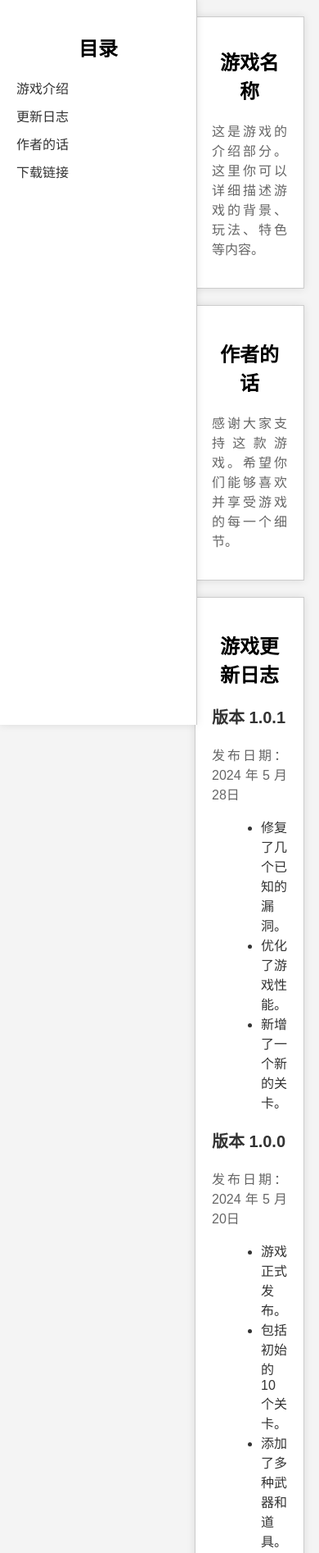
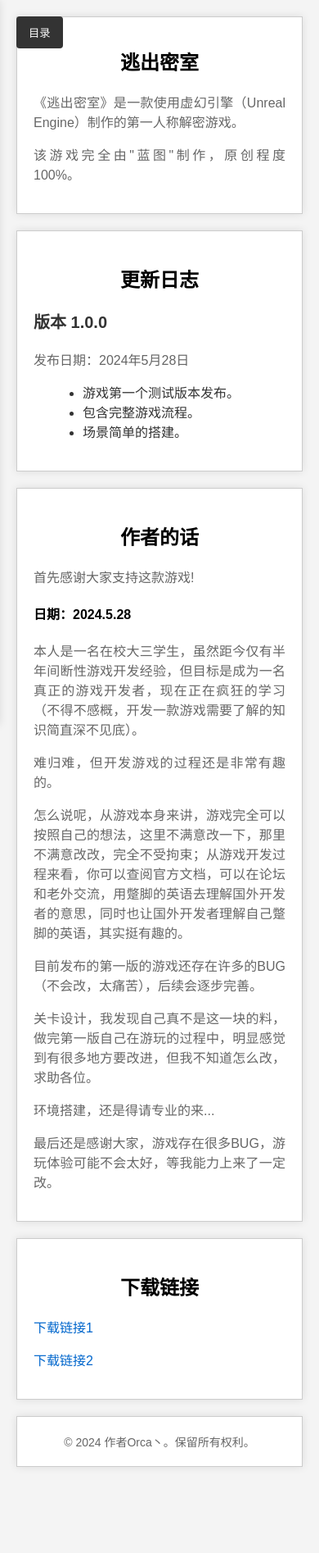
Before and after one commit to dauphinYan/OutRoom_GameLog, a plain HTML site: page index.html in a window 390 px wide. Shown: the top 1894 px of the page at 82% size. After the commit the page ends 1829 px from the top, so only its background shows below. Drawn offline with Linux system fonts and the light colour scheme.

Commit message:
2024.5.29

```diff
--- a/index.html
+++ b/index.html
@@ -1,13 +1,17 @@
 <!DOCTYPE html>
 <html lang="zh-CN">
+
 <head>
     <meta charset="UTF-8">
     <meta name="viewport" content="width=device-width, initial-scale=1.0">
-    <title>游戏更新日志</title>
+    <meta name="description" content="逃出密室是一款虚幻引擎制作的第一人称解密游戏。">
+    <title>逃出密室 - 第一人称解密游戏介绍</title>
     <link rel="stylesheet" href="styles.css">
 </head>
+
 <body>
-    <div class="sidebar">
+    <button class="sidebar-toggle" type="button">目录</button>
+    <div class="sidebar" role="navigation" aria-label="侧边栏">
         <h2>目录</h2>
         <ul>
             <li><a href="#about">游戏介绍</a></li>
@@ -18,42 +22,52 @@
     </div>
     <div class="main-content">
         <div id="about" class="game-info">
-            <h1>游戏名称</h1>
-            <p>这是游戏的介绍部分。这里你可以详细描述游戏的背景、玩法、特色等内容。</p>
+            <h1>逃出密室</h1>
+            <p>《逃出密室》是一款使用虚幻引擎（Unreal Engine）制作的第一人称解密游戏。</p>
+            <p>该游戏完全由"蓝图"制作，原创程度100%。</p>
+        </div>
+        <div id="log" class="log-container">
+            <h2>更新日志</h2>
+            <div class="log-entry">
+                <h3>版本 1.0.0</h3>
+                <p>发布日期：2024年5月28日</p>
+                <ul>
+                    <li>游戏第一个测试版本发布。</li>
+                    <li>包含完整游戏流程。</li>
+                    <li>场景简单的搭建。</li>
+                </ul>
+            </div>
         </div>
         <div id="author" class="author-message">
             <h2>作者的话</h2>
-            <p>感谢大家支持这款游戏。希望你们能够喜欢并享受游戏的每一个细节。</p>
-        </div>
-        <div id="log" class="log-container">
-            <h2>游戏更新日志</h2>
+            <p>首先感谢大家支持这款游戏!</p>
             <div class="log-entry">
-                <h3>版本 1.0.1</h3>
-                <p>发布日期：2024年5月28日</p>
-                <ul>
-                    <li>修复了几个已知的漏洞。</li>
-                    <li>优化了游戏性能。</li>
-                    <li>新增了一个新的关卡。</li>
-                </ul>
-            </div>
-            <div class="log-entry">
-                <h3>版本 1.0.0</h3>
-                <p>发布日期：2024年5月20日</p>
-                <ul>
-                    <li>游戏正式发布。</li>
-                    <li>包括初始的10个关卡。</li>
-                    <li>添加了多种武器和道具。</li>
-                </ul>
+                <h4>日期：2024.5.28</h4>
+                <p>本人是一名在校大三学生，虽然距今仅有半年间断性游戏开发经验，但目标是成为一名真正的游戏开发者，现在正在疯狂的学习（不得不感概，开发一款游戏需要了解的知识简直深不见底）。</p>
+                <p>难归难，但开发游戏的过程还是非常有趣的。</p>
+                <p>怎么说呢，从游戏本身来讲，游戏完全可以按照自己的想法，这里不满意改一下，那里不满意改改，完全不受拘束；从游戏开发过程来看，你可以查阅官方文档，可以在论坛和老外交流，用蹩脚的英语去理解国外开发者的意思，同时也让国外开发者理解自己蹩脚的英语，其实挺有趣的。
+                </p>
+                <p>目前发布的第一版的游戏还存在许多的BUG（不会改，太痛苦），后续会逐步完善。</p>
+                <p>关卡设计，我发现自己真不是这一块的料，做完第一版自己在游玩的过程中，明显感觉到有很多地方要改进，但我不知道怎么改，求助各位。</p>
+                <p>环境搭建，还是得请专业的来...</p>
+                <p>最后还是感谢大家，游戏存在很多BUG，游玩体验可能不会太好，等我能力上来了一定改。</p>
             </div>
         </div>
         <div id="download" class="download-links">
             <h2>下载链接</h2>
-            <p><a href="下载链接1">下载链接1</a></p>
-            <p><a href="下载链接2">下载链接2</a></p>
+            <p><a href="下载链接1" title="点击下载链接1">下载链接1</a></p>
+            <p><a href="下载链接2" title="点击下载链接2">下载链接2</a></p>
         </div>
         <div class="copyright">
-            <p>© 2024 游戏公司名称。保留所有权利。</p>
+            <p>© 2024 作者Orca丶。保留所有权利。</p>
         </div>
     </div>
+    <script src="scripts.js"></script>
+    <script>
+        document.querySelector('.sidebar-toggle').addEventListener('click', function () {
+            document.querySelector('.sidebar').classList.toggle('active');
+        });
+    </script>
 </body>
+
 </html>
--- /dev/null
+++ b/scripts.js
@@ -0,0 +1,26 @@
+document.querySelectorAll('.sidebar ul li a').forEach(anchor => {
+    anchor.addEventListener('click', function (e) {
+        e.preventDefault();
+
+        const targetId = this.getAttribute('href').substring(1);
+        const targetElement = document.getElementById(targetId);
+
+        window.scrollTo({
+            top: targetElement.offsetTop,
+            behavior: 'smooth'
+        });
+
+        if (window.innerWidth <= 768) {
+            document.querySelector('.sidebar').style.transform = 'translateX(-100%)';
+        }
+    });
+});
+
+document.querySelector('.sidebar-toggle').addEventListener('click', function () {
+    const sidebar = document.querySelector('.sidebar');
+    if (sidebar.style.transform === 'translateX(0px)') {
+        sidebar.style.transform = 'translateX(-100%)';
+    } else {
+        sidebar.style.transform = 'translateX(0px)';
+    }
+});
--- a/styles.css
+++ b/styles.css
@@ -5,11 +5,11 @@ body {
     padding: 0;
     display: flex;
     justify-content: center;
-    align-items: flex-start; /* 从顶部开始对齐 */
+    align-items: flex-start;
 }
 
 .sidebar {
-    width: 200px;
+    width: 220px;
     background-color: #fff;
     padding: 20px;
     border-right: 1px solid #ccc;
@@ -17,14 +17,16 @@ body {
     position: fixed;
     top: 0;
     left: 0;
-    height: 100vh; /* 改为vh确保适应屏幕高度 */
+    height: 100vh;
     overflow-y: auto;
+    transition: transform 0.3s ease;
 }
 
 .sidebar h2 {
     text-align: center;
     font-size: 24px;
     margin-bottom: 20px;
+    color: #333;
 }
 
 .sidebar ul {
@@ -33,25 +35,31 @@ body {
 }
 
 .sidebar ul li {
-    margin-bottom: 10px;
+    margin-bottom: 15px;
 }
 
 .sidebar ul li a {
     text-decoration: none;
     color: #333;
-    font-size: 16px;
+    font-size: 18px;
+    padding: 10px 15px;
+    display: block;
+    border-radius: 4px;
+    transition: background-color 0.3s, color 0.3s; /* 添加过渡效果 */
 }
 
 .sidebar ul li a:hover {
-    text-decoration: underline;
+    background-color: #f0f0f0; /* 增加悬停背景颜色 */
+    color: #000; /* 悬停时字体颜色 */
 }
 
 .main-content {
-    margin-left: 220px;
+    margin-left: 240px;
     padding: 20px;
     max-width: 800px;
     width: 100%;
-    box-sizing: border-box; /* 确保padding包含在宽度内 */
+    box-sizing: border-box;
+    transition: margin-left 0.3s ease;
 }
 
 .game-info, .log-container, .author-message, .download-links, .copyright {
@@ -110,3 +118,31 @@ body {
     text-align: center;
     margin: 0;
 }
+
+.sidebar-toggle {
+    display: none;
+    position: fixed;
+    top: 20px;
+    left: 20px;
+    background-color: #333;
+    color: #fff;
+    padding: 10px 15px;
+    border: none;
+    border-radius: 4px;
+    cursor: pointer;
+    z-index: 1000;
+}
+
+@media (max-width: 768px) {
+    .sidebar {
+        transform: translateX(-100%);
+    }
+
+    .main-content {
+        margin-left: 0;
+    }
+
+    .sidebar-toggle {
+        display: block;
+    }
+}
```
